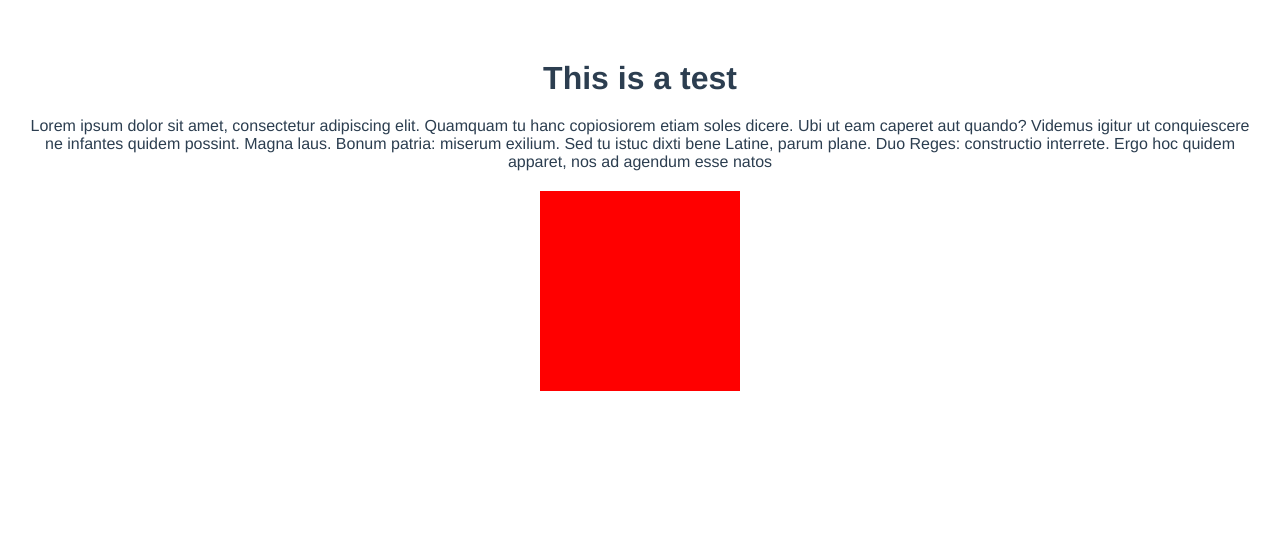
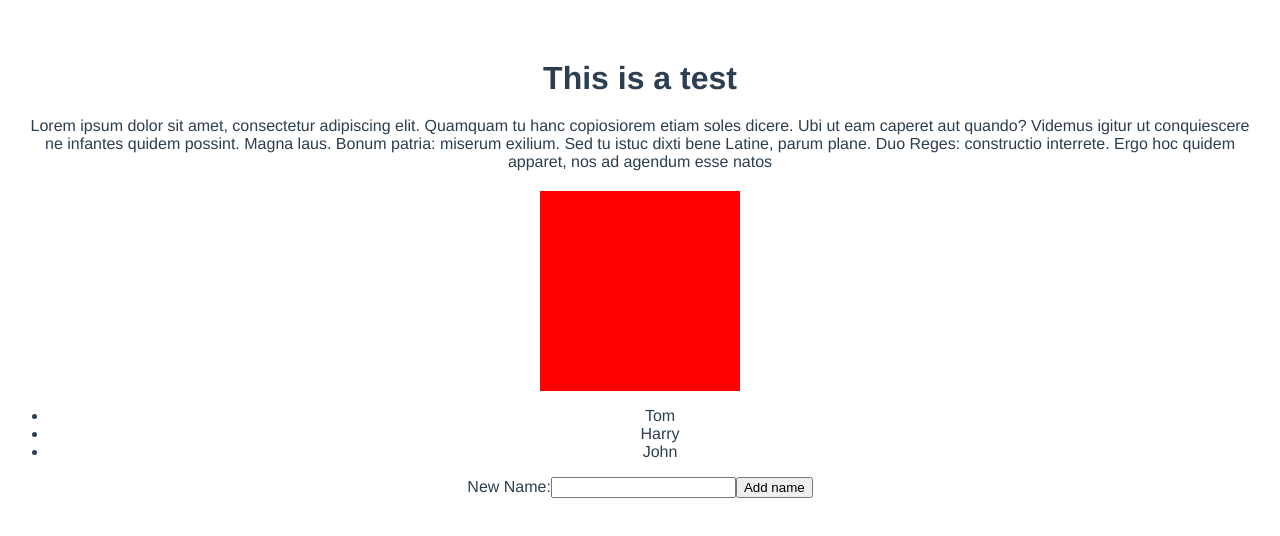
Before and after one commit to mdm106/vue-practice-challenges, a Vue app: page / in a window 1280 px wide. Shown: the top 536 px of the page. Built offline with nearby package versions, Linux system fonts and the light colour scheme.

Commit message:
Adding people component

```diff
--- a/src/components/HelloWorld.vue
+++ b/src/components/HelloWorld.vue
@@ -3,6 +3,7 @@
     <Header heading="This is a test" />
     <Paragraph text="Lorem ipsum dolor sit amet, consectetur adipiscing elit. Quamquam tu hanc copiosiorem etiam soles dicere. Ubi ut eam caperet aut quando? Videmus igitur ut conquiescere ne infantes quidem possint. Magna laus. Bonum patria: miserum exilium. Sed tu istuc dixti bene Latine, parum plane. Duo Reges: constructio interrete. Ergo hoc quidem apparet, nos ad agendum esse natos" />
     <Square />
+    <People v-bind:arrayPeople="['Tom', 'Harry', 'John']" />
   </div>
 </template>
 
@@ -10,13 +11,15 @@
 import Header from './Header.vue'
 import Paragraph from './Paragraph.vue'
 import Square from './Square.vue'
+import People from './People.vue'
 
 export default {
   name: 'HelloWorld',
   components: {
     Header,
     Paragraph,
-    Square
+    Square,
+    People
   }
 }
 </script>
--- /dev/null
+++ b/src/components/People.vue
@@ -0,0 +1,41 @@
+<template>
+  <div>
+    <ul>
+      <li v-for="person in people" :key="person.index">
+        {{ person }}
+      </li>
+    </ul>
+    <label for="addname">New Name:</label>
+    <input type="text" id="addname" name="addname" v-model="newName">
+    <button @click="addName">Add name</button>
+  </div>
+</template>
+
+<script>
+
+export default {
+  name: 'People',
+  props: {
+    arrayPeople: Array
+  },
+  data: function() {
+    return {
+      people: [...this.arrayPeople],
+      newName: ''
+    }
+  },
+  methods: {
+    addName() {
+      this.people.push(this.newName);
+
+      this.newName = '';
+      }
+}
+
+}
+</script>
+
+<!-- Add "scoped" attribute to limit CSS to this component only -->
+<style scoped>
+
+</style>
```
